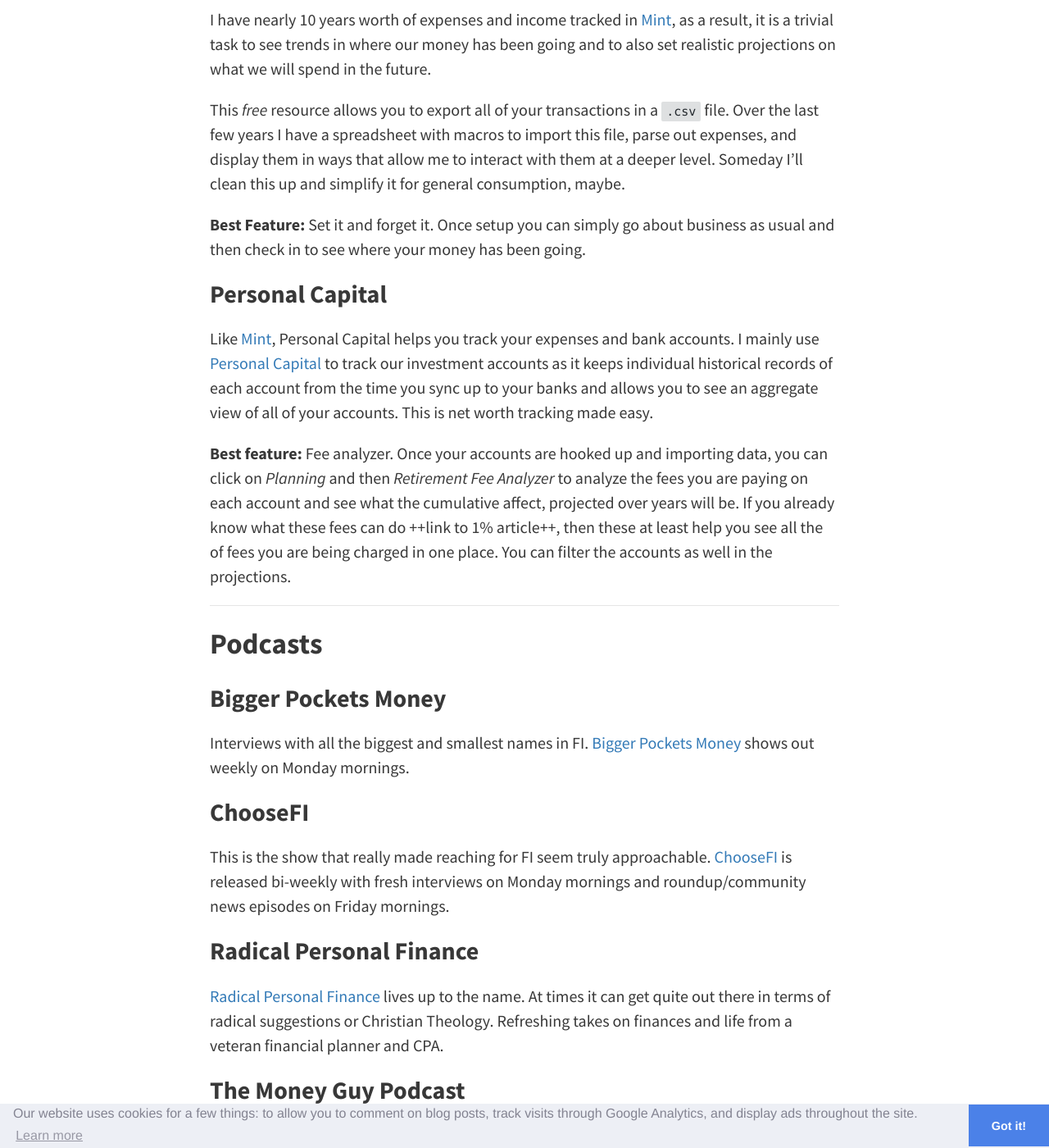
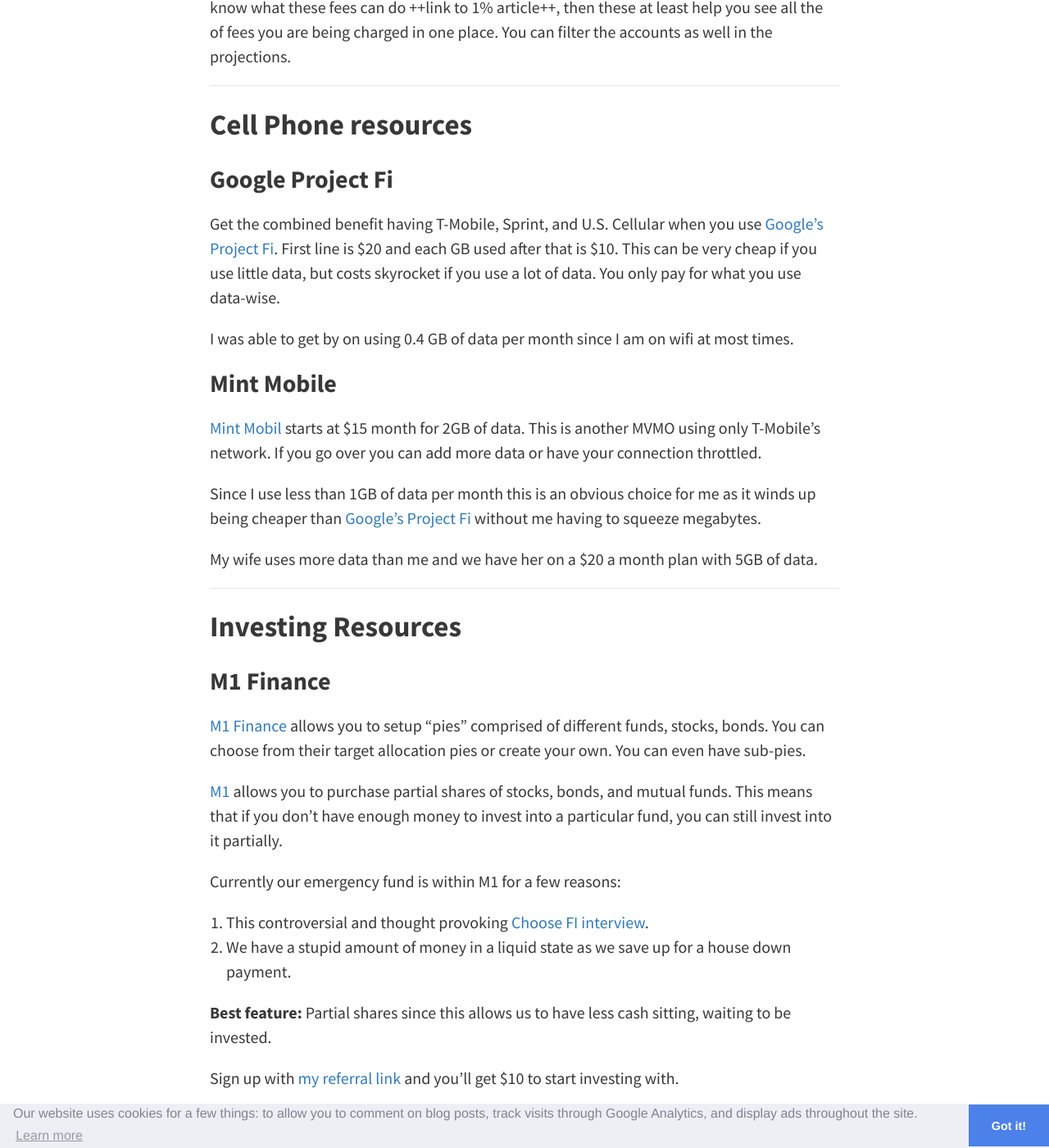
Before and after one commit to meagerfindings/meagerfindings.com, a Jekyll site: the page built from pages/the-resource-page.md, in a window 1280 px wide and 1400 px high, scrolled down 3799 px. Shown: the whole window at 82% size. Built offline with Jekyll 4.4.1, drawn with Linux system fonts in a browser that asks for light colours; some of the changed text lies outside the part shown.

Commit message:
added cell phone resources

```diff
--- a/pages/the-resource-page.md
+++ b/pages/the-resource-page.md
@@ -104,6 +86,42 @@
 Like [Mint](#mint), Personal Capital helps you track your expenses and bank accounts. I mainly use [Personal Capital](https://www.personalcapital.com/) to track our investment accounts as it keeps individual historical records of each account from the time you sync up to your banks and allows you to see an aggregate view of all of your accounts. This is net worth tracking made easy.
 
 **Best feature:** Fee analyzer. Once your accounts are hooked up and importing data, you can click on _Planning_ and then _Retirement Fee Analyzer_ to analyze the fees you are paying on each account and see what the cumulative affect, projected over years will be. If you already know what these fees can do ++link to 1% article++, then these at least help you see all the of fees you are being charged in one place. You can filter the accounts as well in the projections.
+
+---
+
+## Cell Phone resources
+
+### Google Project Fi
+
+Get the combined benefit having T-Mobile, Sprint, and U.S. Cellular when you use [Google's Project Fi](https://fi.google.com/about/). First line is $20 and each GB used after that is $10. This can be very cheap if you use little data, but costs skyrocket if you use a lot of data. You only pay for what you use data-wise.
+
+I was able to get by on using 0.4 GB of data per month since I am on wifi at most times.
+
+### Mint Mobile
+
+[Mint Mobil](https://www.mintmobile.com/) starts at $15 month for 2GB of data. This is another MVMO using only T-Mobile's network. If you go over you can add more data or have your connection throttled.
+
+Since I use less than 1GB of data per month this is an obvious choice for me as it winds up being cheaper than [Google's Project Fi](#google-project-fi) without me having to squeeze megabytes.
+
+My wife uses more data than me and we have her on a $20 a month plan with 5GB of data.
+
+---
+
+## Investing Resources
+
+### M1 Finance
+
+[M1 Finance](https://mbsy.co/mGmjq) allows you to setup "pies"  comprised of different funds, stocks, bonds. You can choose from their target allocation pies or create your own. You can even have sub-pies.
+
+[M1](https://mbsy.co/mGmjq) allows you to purchase partial shares of stocks, bonds, and mutual funds. This means that if you don't have enough money to invest into a particular fund, you can still invest into it partially.
+
+Currently our emergency fund is within M1 for a few reasons:
+1. This controversial and thought provoking [Choose FI interview](https://www.choosefi.com/066-the-emergency-fund/).
+2. We have a stupid amount of money in a liquid state as we save up for a house down payment.
+
+**Best feature:** Partial shares since this allows us to have less cash sitting, waiting to be invested.
+
+Sign up with [my referral link](https://mbsy.co/mGmjq) and you'll get $10 to start investing with.
 
 ---
 
```
Also changed, not shown: other parts of pages/the-resource-page.md (+0 -18 lines).
